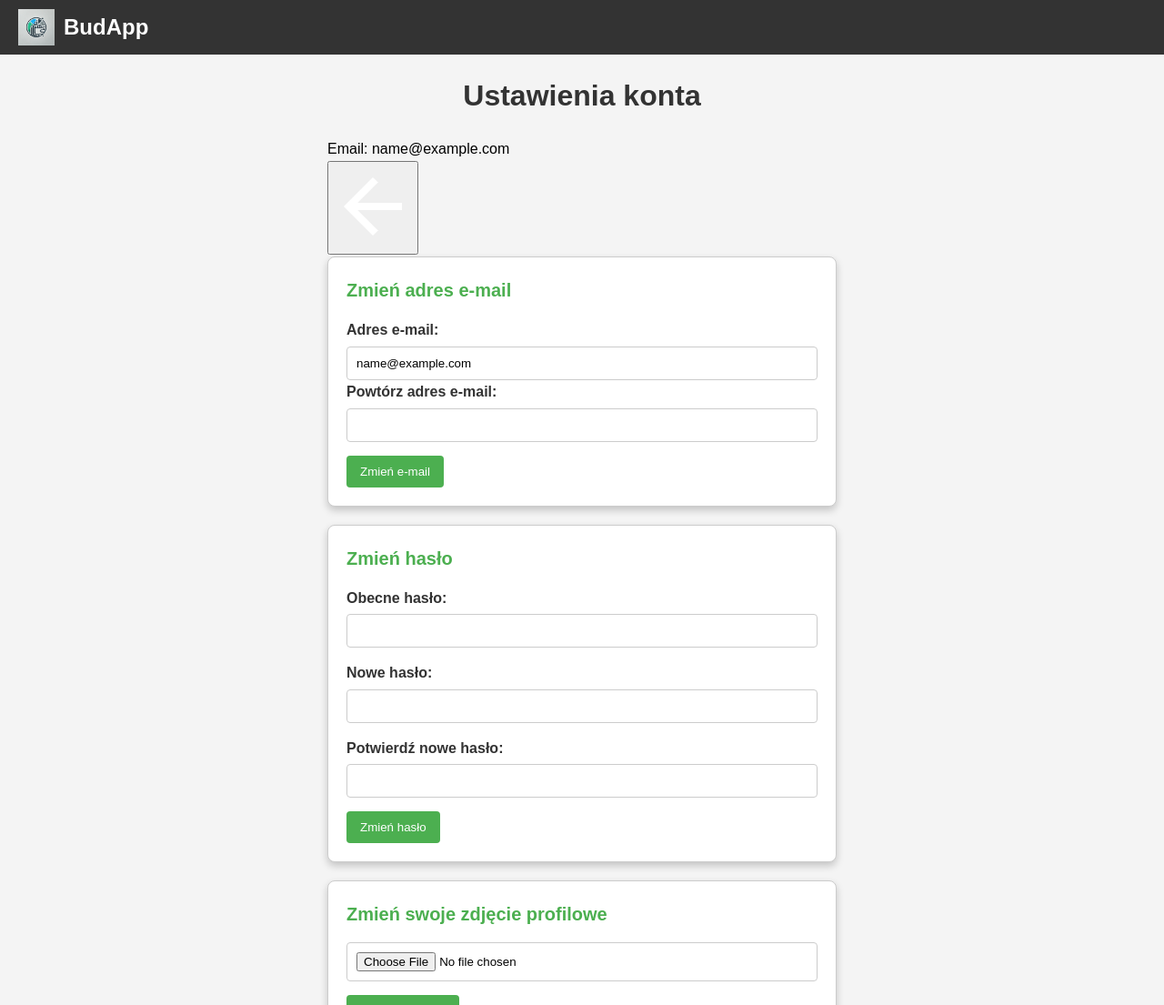
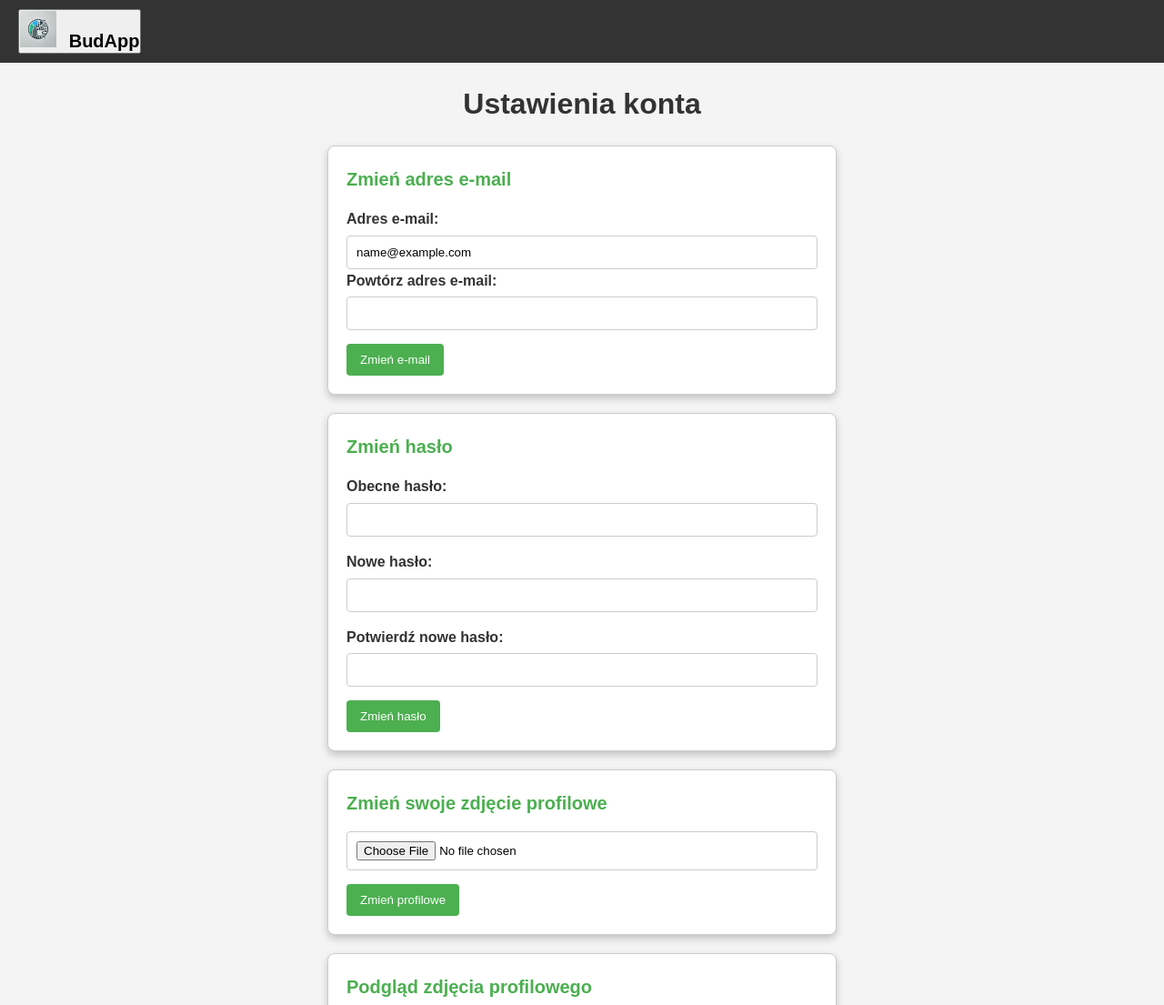
Before and after one commit to Mawv1/Budget-Application, a PHP site: page /views/settings.php in a window 1280 px wide. Shown: the top 1105 px of the page at 91% size. Run offline with PHP 8.4, Linux system fonts and the light colour scheme; the visitor is signed in with stand-in values (Sample User, id 1).

Commit message:
FIxing setting issues

```diff
--- a/styles/pages/settings.css
+++ b/styles/pages/settings.css
@@ -31,16 +31,19 @@ body {
   flex-direction: column;
   padding: 0;
 }
-.header .logo-container {
+.header .comeback {
+  background-color: transparent;
+}
+.header .comeback .logo-container {
   display: flex;
   align-items: center;
   padding: 10px 20px;
 }
-.header .logo-container .logo {
+.header .comeback .logo-container .logo {
   height: 40px;
   margin-right: 10px;
 }
-.header .logo-container .app-name {
+.header .comeback .logo-container .app-name {
   font-size: 1.5em;
   font-weight: bold;
 }
@@ -50,6 +53,28 @@ body {
   padding: 20px;
   max-width: 600px;
   margin: 0 auto;
+  display: flex;
+  flex-direction: column;
+}
+.content .pictureContainer {
+  width: 100%;
+  border: #333;
+  box-shadow: 0 4px 8px rgba(0, 0, 0, 0.2);
+  display: flex;
+  flex-direction: column;
+}
+.content .pictureContainer img {
+  width: 100%;
+  height: -moz-fit-content;
+  height: fit-content;
+  -o-object-fit: cover;
+     object-fit: cover;
+  align-self: flex-end;
+}
+.content .pictureContainer h2 {
+  margin-bottom: 15px;
+  font-size: 1.25em;
+  color: #4caf50;
 }
 .content h1 {
   text-align: center;
@@ -68,6 +93,16 @@ body {
   margin-bottom: 15px;
   font-size: 1.25em;
   color: #4caf50;
+}
+.content .form-section img {
+  width: 100%;
+  height: -moz-fit-content;
+  height: fit-content;
+  -o-object-fit: cover;
+     object-fit: cover;
+  align-self: flex-end;
+  border: #333 1px solid;
+  border-radius: 50%;
 }
 .content .form-section .form-group {
   margin-bottom: 15px;
--- a/styles/pages/settings.scss
+++ b/styles/pages/settings.scss
@@ -1,5 +1,6 @@
 $footer-color: #333;
 $header-color: #333;
+$black-color: #333;
 $background-color: #f4f4f4;
 $elements-color: #4caf50;
 $font-color: #fff;
@@ -36,6 +37,9 @@ $font-color: #fff;
     flex-direction: column;
     padding: 0;
 
+    .comeback{
+      background-color: transparent;
+
       .logo-container {
         display: flex;
         align-items: center;
@@ -53,6 +57,7 @@ $font-color: #fff;
       }
 
     }
+  }
 
   /* Główna zawartość strony */
 
@@ -60,6 +65,30 @@ $font-color: #fff;
     padding: 20px;
     max-width: 600px;
     margin: 0 auto;
+    display: flex;
+    flex-direction: column;
+
+    .pictureContainer{
+      width: 100%;
+      border: #333;
+      box-shadow: 0 4px 8px rgba(0, 0, 0, 0.2);
+      display: flex;
+      flex-direction: column;
+      // height: fit-content;
+
+      img {
+        width: 100%;
+        height: fit-content;
+        object-fit: cover;
+        align-self: flex-end;
+      }
+
+      h2 {
+        margin-bottom: 15px;
+        font-size: 1.25em;
+        color: $elements-color;
+      }
+    }
 
     h1 {
         text-align: center;
@@ -79,6 +108,15 @@ $font-color: #fff;
             margin-bottom: 15px;
             font-size: 1.25em;
             color: $elements-color;
+        }
+
+        img {
+          width: 100%;
+          height: fit-content;
+          object-fit: cover;
+          align-self: flex-end;
+          border: #333 1px solid;
+          border-radius: 50%;
         }
 
         .form-group {
--- a/views/budzety.php
+++ b/views/budzety.php
@@ -49,6 +49,7 @@ $result = $stmt->get_result();
                     <?php while ($row = $result->fetch_assoc()): ?>
                         <li class="budget-item">
                             <article class="budget-summary">
+                                <!-- Dodaj trim !!! -->
                                 <strong><?= htmlspecialchars($row['budget_name']) ?></strong>
                                 <p>Limit: <?= htmlspecialchars($row['Amount_limit']) ?> zł</p>
                                 <p>Okres: <?= htmlspecialchars($row['Period_of_time']) ?></p>
--- a/views/settings.php
+++ b/views/settings.php
@@ -19,21 +19,26 @@
 </head>
 <body>
     <header class="header">
-        <div class="logo-container">
-            <img src="../pictures/logo.webp" alt="Logo" class="logo">
-            <span class="app-name">BudApp</span>
+        <div class="comeback">
+            <div class="logo-container">
+                <button onclick="window.location.href='../index.php'">
+                    <img src="../pictures/logo.webp" alt="Logo" class="logo">
+                    <span class="app-name">BudApp</span>
+                </button>
+            </div>
         </div>
+        <!-- <div class="comeback">
+            <button onclick="window.location.href='../index.php'">
+                <img src="../icons/arrow_back.png" alt="Powrót">
+            </button>
+        </div> -->
     </header>
     <div class="content">
         <h1>Ustawienia konta</h1>
-        <?php
+        <!-- <?php
             echo "<span>Email: ".$_SESSION['email']."</span>";
-        ?>
-        <div class="comeback">
-            <button onclick="window.location.href='../index.php'">
-                <img src="../icons/arrow_back.png" alt="Powrót">
-            </button>
-        </div>
+        ?> -->
+
 
         <!-- Formularz zmiany adresu e-mail -->
         <form action="settings_utils/update_email.php" method="POST" class="form-section" name="emailForm">
@@ -77,6 +82,17 @@
                 <button type="button" class="btn" id="submitProfilePicture">Zmień profilowe</button>
             </div>
         </form>
+
+        <?php
+            echo '<div class="form-section">';
+            echo '<h2>Podgląd zdjęcia profilowego</h2>';
+            if (isset($_SESSION['profile_picture']) && $_SESSION['profile_picture'] !== null) {
+                echo '<img src="../pictures/uploads/' . htmlspecialchars($_SESSION['profile_picture'], ENT_QUOTES) . '" alt="Zdjęcie profilowe">';
+            } else {
+                echo '<img src="../pictures/user-photo.jpg" alt="Zdjęcie domyślne">';
+            }
+            echo '</div>';
+        ?>
     </div>
 
     <!-- Modal dla potwierdzenia zmiany e-mail -->
@@ -129,16 +145,6 @@
     </div>
 
     <?php
-        echo '<div id="pictureContainer">';
-        if (isset($_SESSION['profile_picture']) && $_SESSION['profile_picture'] !== null) {
-            echo '<img src="../pictures/uploads/' . htmlspecialchars($_SESSION['profile_picture'], ENT_QUOTES) . '" alt="Zdjęcie profilowe">';
-        } else {
-            echo '<img src="../pictures/user-photo.jpg" alt="Zdjęcie domyślne">';
-        }
-        echo '</div>';
-    ?>
-
-    <?php
         $current_year = date("Y");
         echo '<footer class="footer">';
             echo '<p>&copy; '.$current_year.' BudApp. Wszelkie prawa zastrzeżone.</p>';
```
Also changed, not shown: pictures/uploads/profile_6786308524e033.10839120.webp (added), pictures/uploads/profile_678630b59e2f84.74704136.jpg (added), pictures/uploads/profile_678631b0d00c90.26496472.webp (added), 1 other file. Lines whose indentation alone changed are shown as unchanged.
